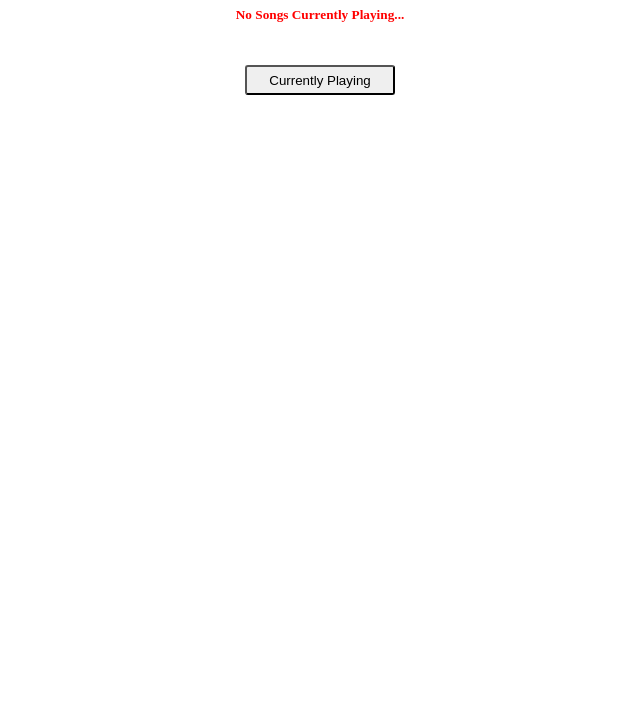
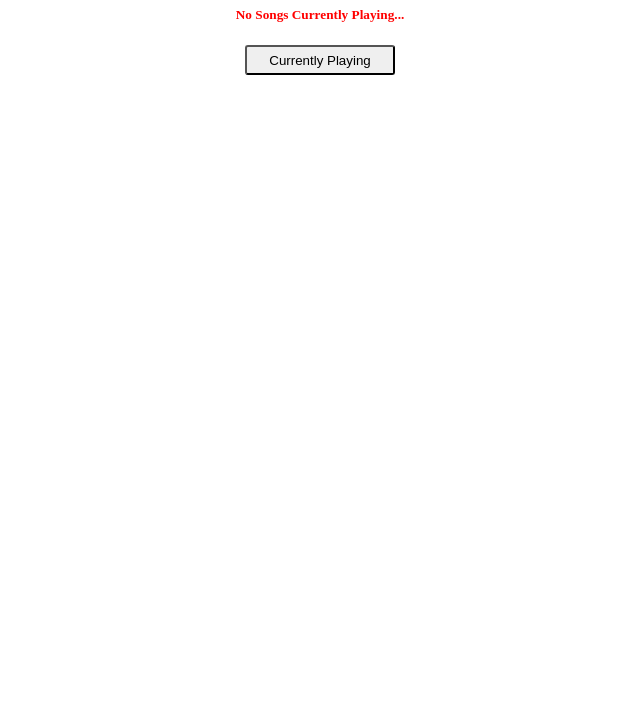
Before and after one commit to mpj/oauth-bridge-template, a React app: page / in a window 1280 px wide. Shown: the part 72-800 px from the top of the page, without its empty margins (320-960 px from the left). Built offline with nearby package versions, Linux system fonts and the light colour scheme; no server answers.

Commit message:
css changes

```diff
--- a/client/css/app.css
+++ b/client/css/app.css
@@ -20,23 +20,18 @@ body {
   color: red;
 }
 
-h1 {
-  margin-top: 20px;
-}
-h4 {
-  margin-bottom: 0px;
+div {
+  margin: 20px 0px;
 }
 
 button {
-  margin-top: 20px;
   width: 150;
   height: 30;
   border-radius: 3px;
   font-weight: 500;
-  /* transition-duration: .2s; */
-  /* box-shadow: 0 1px 5px #b8b8b8;   */
-  /* background-color: yel; */
-  /* opacity: 0.5; */
+  outline: none;
+  transition-duration: .2s;
+  /* box-shadow: 0 1px 5px #b8b8b8; */
 }
 
 button:hover {
```
Also changed, not shown: server/server.js (+1 -6 lines).
